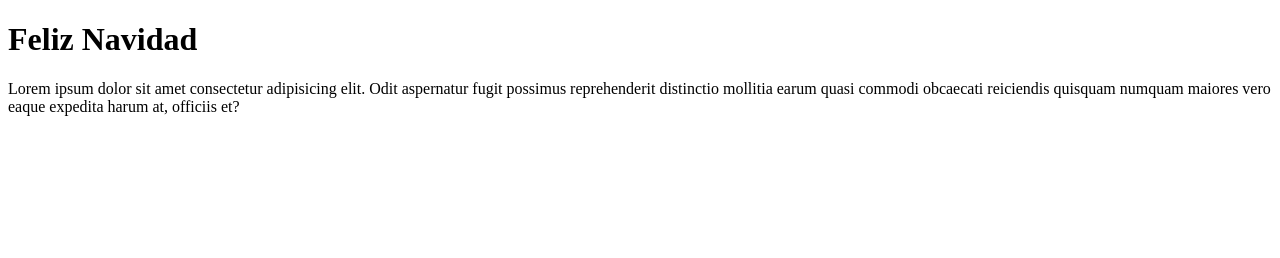
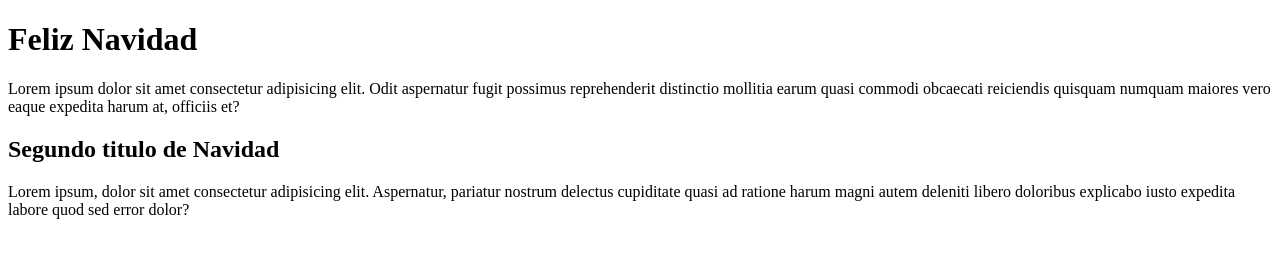
Before and after one commit to d4chigo/Navidad, a plain HTML site: page index.html in a window 1280 px wide. Drawn offline with Linux system fonts and the light colour scheme.

Commit message:
Segunda version

```diff
--- a/app.js
+++ b/app.js
@@ -1 +1,2 @@
 alert("Hola bienvenido")
+alert("Feliz Navidad")
--- a/index.html
+++ b/index.html
@@ -10,6 +10,10 @@
     <p>
         Lorem ipsum dolor sit amet consectetur adipisicing elit. Odit aspernatur fugit possimus reprehenderit distinctio mollitia earum quasi commodi obcaecati reiciendis quisquam numquam maiores vero eaque expedita harum at, officiis et?
     </p>
+    <h2>Segundo titulo de Navidad</h2>
+    <p>
+        Lorem ipsum, dolor sit amet consectetur adipisicing elit. Aspernatur, pariatur nostrum delectus cupiditate quasi ad ratione harum magni autem deleniti libero doloribus explicabo iusto expedita labore quod sed error dolor?
+    </p>
     <script src="./app.js"></script>
 </body>
 </html>
```
